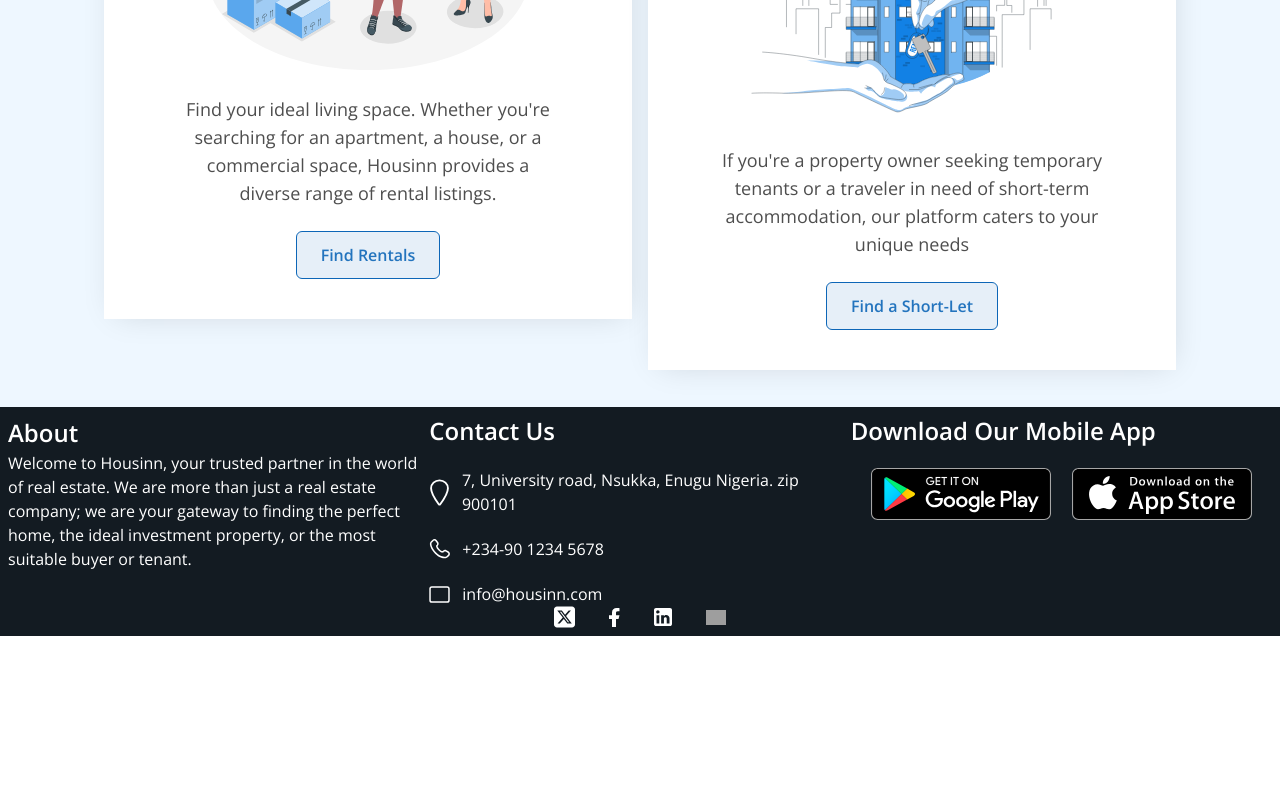
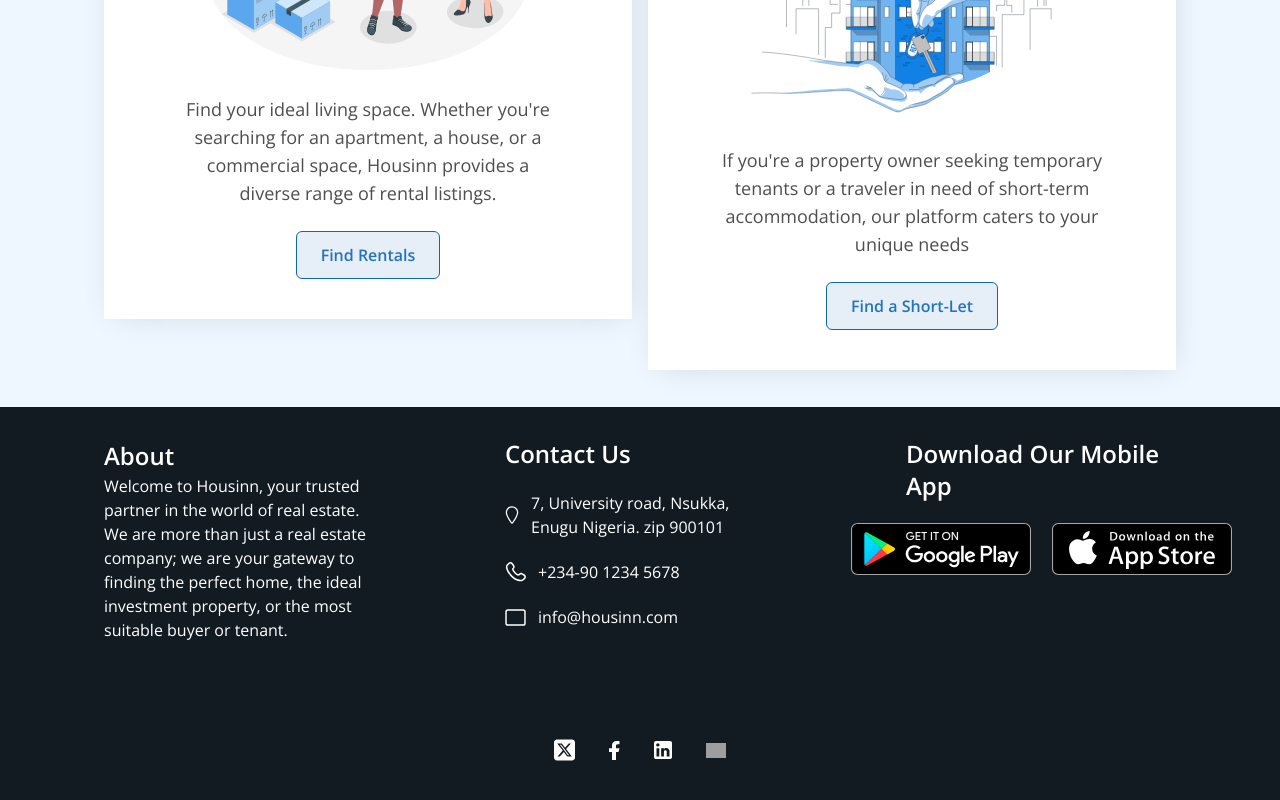
Before and after one commit to colloidOS/Housinn-for-Website, a Next.js app: page / in a window 1280 px wide. Shown: the part 2501-3301 px from the top of the page. Before the commit the page ends 3137 px from the top, so only its background shows below. Built offline with nearby package versions, Linux system fonts and the light colour scheme; grey boxes are pictures that could not be loaded.

Commit message:
modified the footer

```diff
--- a/src/components/Footer.tsx
+++ b/src/components/Footer.tsx
@@ -12,8 +12,8 @@
 import Image from "next/image";
 const Footer: React.FC = () => {
   return (
-    <footer className="bg-gray-100 flex flex-col p-2 text-white ">
-      <div className=" grid grid-cols-3">
+    <footer className="bg-gray-100 px-[104px] pb-[73px] pt-[31px] gap-[97px] flex flex-col p-2 text-white ">
+      <div className=" grid gap-[131px] grid-cols-3">
         <div className=" gap-[11px]">
           <h1 className="font-semibold text-[24px]">About</h1>
           <p className="font-normal text-[16px]">
```
